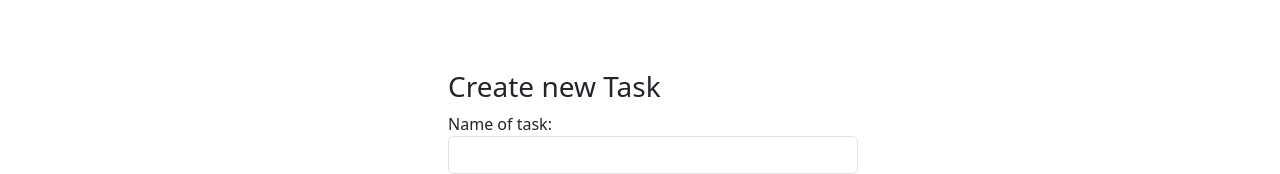
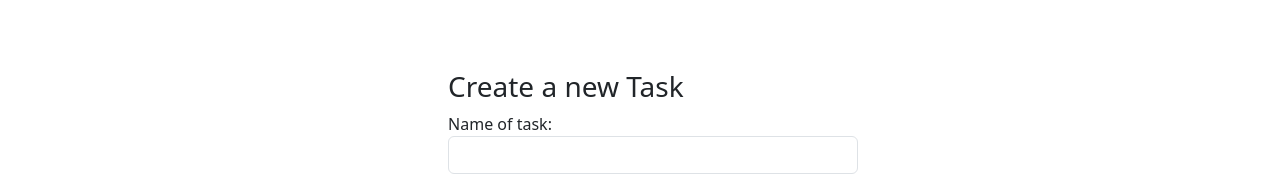
Before and after one commit to benl17/Java-and-SpringBoot-Projects, an Angular app in the folder ToDo-List-SpringBoot/todolistfrontend/: page /create-item in a window 1280 px wide. Shown: the part 134-308 px from the top of the page. Built offline with nearby package versions, Linux system fonts and the light colour scheme.

Commit message:
fixed some wording on page

```diff
--- a/ToDo-List-SpringBoot/todolistfrontend/src/app/create-item/create-item.component.html
+++ b/ToDo-List-SpringBoot/todolistfrontend/src/app/create-item/create-item.component.html
@@ -1,4 +1,4 @@
-<h3> Create new Task </h3>
+<h3> Create a new Task </h3>
 <form (ngSubmit) = "onSubmit()">
     <div class="form-group">
         <label>Name of task: </label>
```
